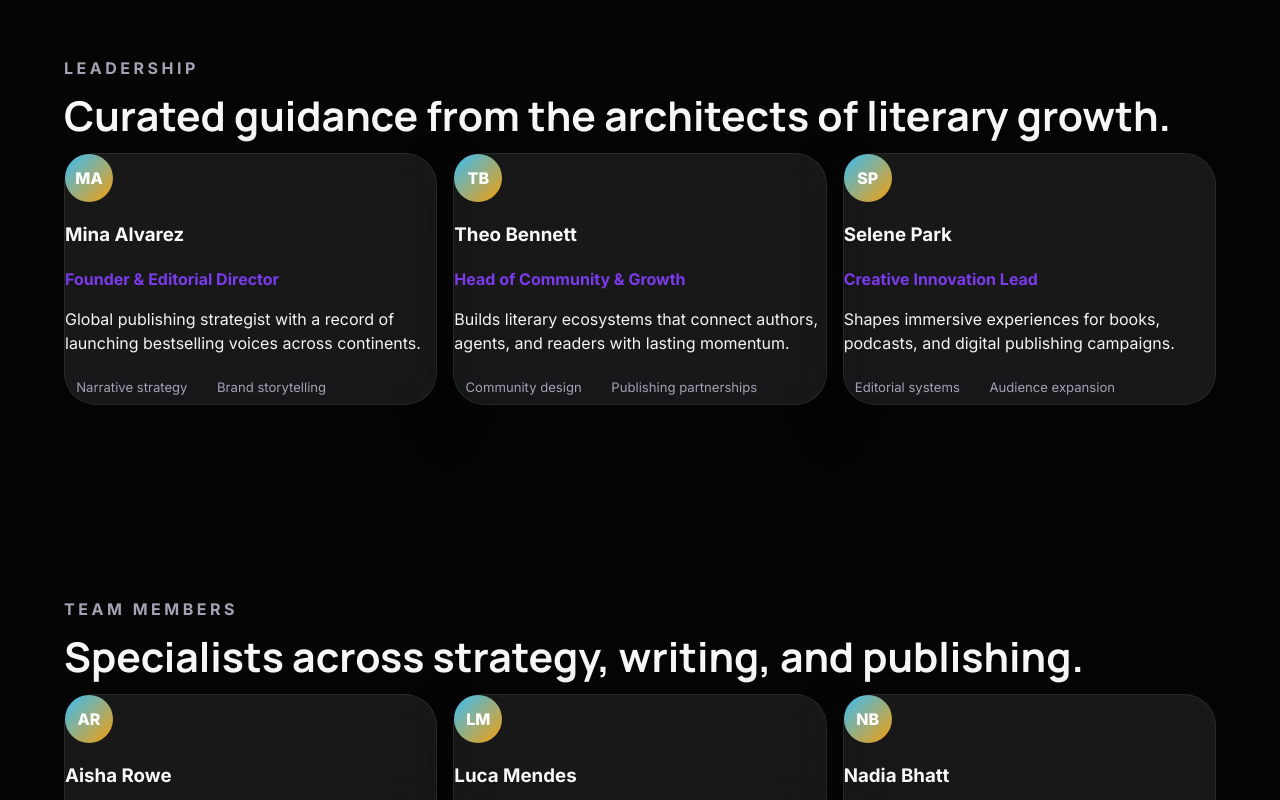
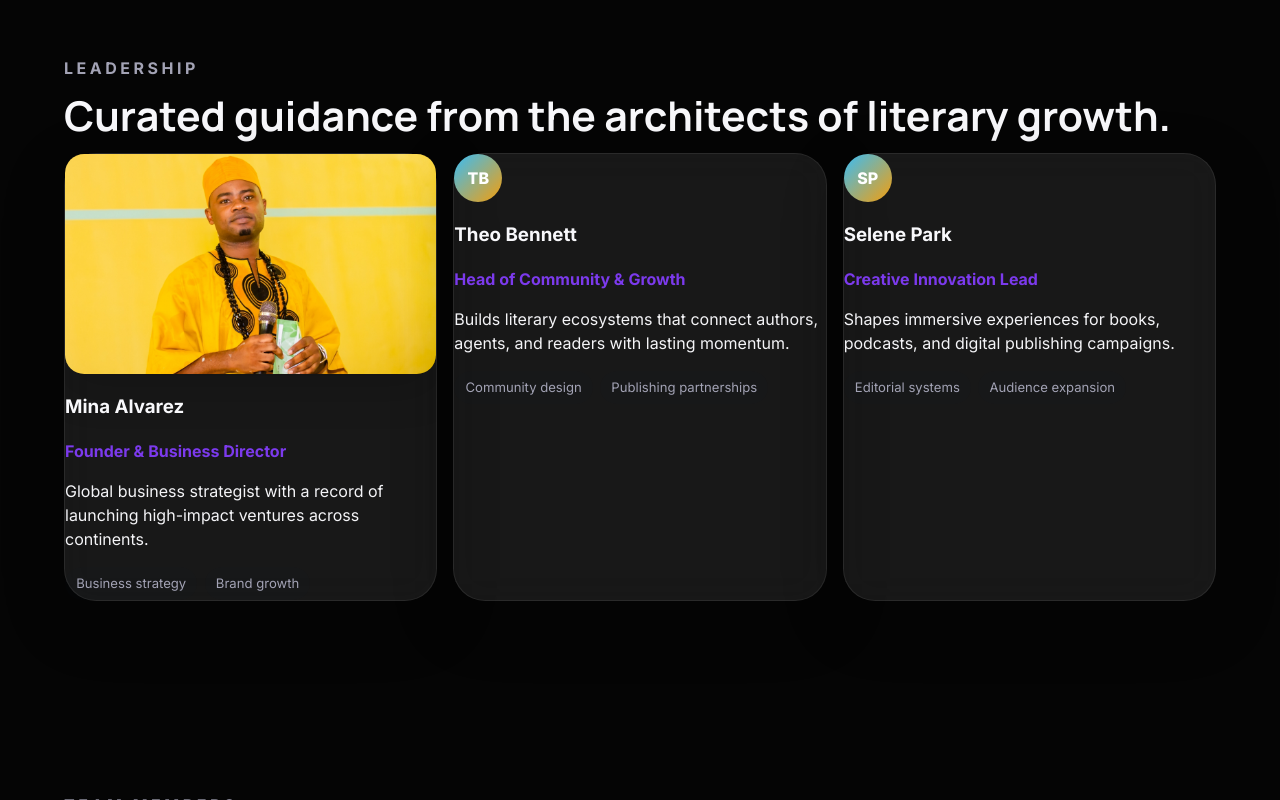
Before and after one commit to adeyejesuolaoluwa/Authorguide, a React (Vite) app: page / in a window 1280 px wide. Shown: the part 1605-2405 px from the top of the page. Built offline with nearby package versions, Linux system fonts and the light colour scheme.

Commit message:
Update leadership branding and add leader image

```diff
--- a/src/App.css
+++ b/src/App.css
@@ -343,6 +343,15 @@
   font-weight: 800;
 }
 
+.leader-image {
+  width: 100%;
+  height: 220px;
+  object-fit: cover;
+  border-radius: 1.2rem;
+  margin-bottom: 1rem;
+  box-shadow: 0 16px 40px rgba(0, 0, 0, 0.18);
+}
+
 .role {
   margin: 0.25rem 0 0.55rem;
   font-weight: 700;
--- a/src/App.jsx
+++ b/src/App.jsx
@@ -8,12 +8,15 @@ const stats = [
   { value: '97%', label: 'satisfaction rate' },
 ]
 
+import dadImage from '../daddy.jpg'
+
 const leaders = [
   {
     name: 'Mina Alvarez',
-    role: 'Founder & Editorial Director',
-    bio: 'Global publishing strategist with a record of launching bestselling voices across continents.',
-    expertise: ['Narrative strategy', 'Brand storytelling'],
+    role: 'Founder & Business Director',
+    bio: 'Global business strategist with a record of launching high-impact ventures across continents.',
+    expertise: ['Business strategy', 'Brand growth'],
+    image: dadImage,
   },
   {
     name: 'Theo Bennett',
@@ -216,7 +219,7 @@ function App() {
         <section className="section section-grid" id="about">
           <div className="section-heading">
             <p className="eyebrow">About AuthorGuide</p>
-            <h2>A luxurious platform for excellence in storytelling and publishing.</h2>
+            <h2>A luxurious platform for excellence in business and publishing.</h2>
             <p>
               We combine editorial discipline, community energy, and modern strategy to help talented voices stand out with distinction.
             </p>
@@ -245,7 +248,11 @@ function App() {
           <div className="card-grid three-up">
             {leaders.map((leader) => (
               <article className="glass-card" key={leader.name}>
-                <div className="avatar">{leader.name.split(' ').map((part) => part[0]).join('')}</div>
+                {leader.image ? (
+                  <img className="leader-image" src={leader.image} alt={leader.name} />
+                ) : (
+                  <div className="avatar">{leader.name.split(' ').map((part) => part[0]).join('')}</div>
+                )}
                 <h3>{leader.name}</h3>
                 <p className="role">{leader.role}</p>
                 <p>{leader.bio}</p>
```
Also changed, not shown: daddy.jpg (added).
